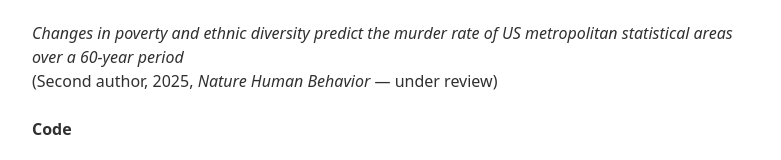
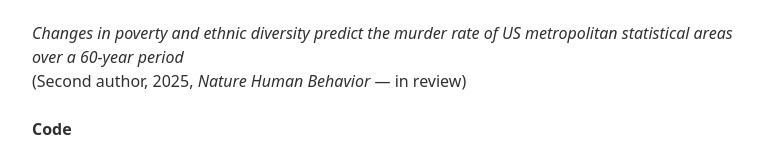
Before and after one commit to s-vishnoi/portfolio, a Vue app: page /urban-scaling in a window 1280 px wide. Shown: the part 1144-1304 px from the top of the page, without its empty margins (248-1029 px from the left). Built offline with nearby package versions, Linux system fonts and the light colour scheme.

Commit message:
bike size

```diff
--- a/src/pages/Bikeability.vue
+++ b/src/pages/Bikeability.vue
@@ -5,7 +5,7 @@
             This dashboard visualizes bike traffic crashes and assigns bikeability scores across Chicago community areas.
             Users can glean quick insights and help identify areas for improvement.
         </p>
-        <div class="-mx-6 sm:-mx-8 md:-mx-12 lg:-mx-20 overflow-x-auto">
+        <div class="-mx-6 sm:-mx-8 md:-mx-12 lg:-mx-20 overflow-x-auto rounded-lg">
           <div class="min-w-[1280px] mx-auto shadow-md rounded-lg">
             <iframe
               src="https://chicago-bike-dashboard.onrender.com"
@@ -15,9 +15,9 @@
             ></iframe>
           </div>
         </div>
-      <p>
-      Please allow 1-2 minutes for initial load of the interactive application.
-      </p>
+        <p>
+            Please allow 1-2 minutes for initial load of the interactive application.
+        </p>
       <p class="text-sm text-gray-500 italic">
             Built with Plotly and Dash using data from the City of Chicago.<br />
             Hosted using Docker and Render.
--- a/src/pages/Demographics.vue
+++ b/src/pages/Demographics.vue
@@ -21,7 +21,7 @@
     <h2 class="text-1.5xl font-bold mt-2 mb-1">Publications</h2>
     <p>
       Global Improvements in the Representation of Women in Science Are Stalling <br>
-      <span class="not-italic">(First author, 2025, <em>Science</em> — under review)</span>
+      <span class="not-italic">(First author, 2025, <em>Science</em> — in review)</span>
     </p>
 
     <h2 class="text-1.5xl font-bold mt-2 mb-1">Code</h2>
--- a/src/pages/UrbanScaling.vue
+++ b/src/pages/UrbanScaling.vue
@@ -31,7 +31,7 @@
     <h2 class="text-1.5xl font-bold mt-2">Publications</h2>
     <p class="italic">
       Changes in poverty and ethnic diversity predict the murder rate of US metropolitan statistical areas over a 60-year period <br>
-      <span class="not-italic">(Second author, 2025, <em>Nature Human Behavior</em> — under review)</span>
+      <span class="not-italic">(Second author, 2025, <em>Nature Human Behavior</em> — in review)</span>
     </p>
 
     <h2 class="text-1.5xl font-bold mt-2">Code</h2>
```
